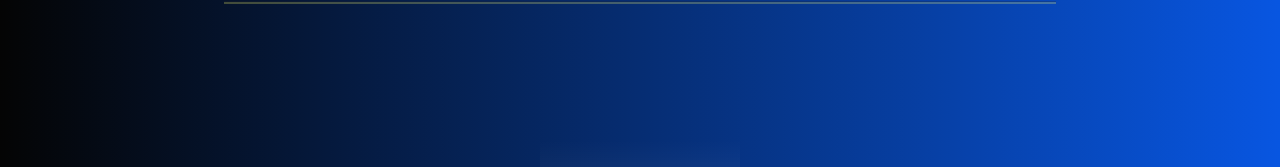
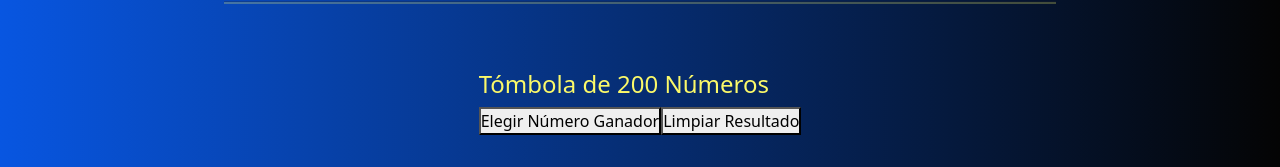
Before and after one commit to hector1489/InfluenceReact, a React (Vite) app: page / in a window 1280 px wide. Shown: the part 2139-2306 px from the top of the page. Built offline with nearby package versions, Linux system fonts and the light colour scheme.

Commit message:
axios form

```diff
--- a/package.json
+++ b/package.json
@@ -12,6 +12,7 @@
     "preview": "vite preview"
   },
   "dependencies": {
+    "axios": "^1.7.2",
     "react": "^18.2.0",
     "react-bootstrap": "^2.10.3",
     "react-dom": "^18.2.0",
--- a/src/App.css
+++ b/src/App.css
@@ -21,7 +21,7 @@
 body {
   width: 100%;
   background: var(--color-background-dark);
-  background: linear-gradient(to right, var(--color-background-dark), var(--color-background-blue));
+  background: linear-gradient(to left, var(--color-background-dark), var(--color-background-blue));
   color: var(--color-text-yellow);
   font-family: 'Roboto', sans-serif;
   margin: 0;
--- a/src/components/FormRegister/FormRegister.tsx
+++ b/src/components/FormRegister/FormRegister.tsx
@@ -1,4 +1,5 @@
 import { useState, ChangeEvent, FormEvent } from 'react'
+import axios from 'axios'
 import './FormRegister.css'
 
 interface FormData {
@@ -16,7 +17,7 @@ const FormRegister = () => {
     user_instagram: ''
   })
 
-  const [isSubmitting, setIsSubmitting] = useState(false)
+  const [isSubmitting, setIsSubmitting] = useState(false);
 
   const handleChange = (event: ChangeEvent<HTMLInputElement>) => {
     const { name, value } = event.target;
@@ -26,35 +27,30 @@ const FormRegister = () => {
     })
   }
 
-  const handleSubmit = (event: FormEvent<HTMLFormElement>) => {
+  const handleSubmit = async (event: FormEvent<HTMLFormElement>) => {
     event.preventDefault()
 
     if (!formData.user_name || !formData.user_direction || !formData.user_mail || !formData.user_instagram) {
       alert('Por favor, complete todos los campos.')
-      return;
+      return
     }
 
-    setIsSubmitting(true)
+    setIsSubmitting(true);
 
-    fetch('/API para form', {
-      method: 'POST',
-      headers: {
-        'Content-Type': 'application/json'
-      },
-      body: JSON.stringify(formData)
-    })
-      .then(response => response.json())
-      .then(result => {
-        console.log('Success:', result);
-        alert('Formulario enviado con éxito!')
-      })
-      .catch(error => {
-        console.error('Error:', error);
-        alert('Hubo un error al enviar el formulario.')
-      })
-      .finally(() => {
-        setIsSubmitting(false)
-      })
+    try {
+      const response = await axios.post('/API para form', formData, {
+        headers: {
+          'Content-Type': 'application/json'
+        }
+      });
+      console.log('Success:', response.data)
+      alert('Formulario enviado con éxito!')
+    } catch (error) {
+      console.error('Error:', error)
+      alert('Hubo un error al enviar el formulario.')
+    } finally {
+      setIsSubmitting(false);
+    }
   }
 
   return (
--- /dev/null
+++ b/src/components/LotteryTomb/LotteryTomb.css
@@ -0,0 +1,10 @@
+.tomb {
+    width: 100%;
+    height: auto;
+    display: flex;
+    justify-content: center;
+}
+
+.tomb h4 {
+    color: var(--color-text-yellow);
+}
--- /dev/null
+++ b/src/components/LotteryTomb/LotteryTomb.tsx
@@ -0,0 +1,34 @@
+import { useState } from 'react'
+import './LotteryTomb.css'
+
+const LotteryTomb = () => {
+  const [winningNumber, setWinningNumber] = useState<number | null>(null)
+
+  const handlePickWinner = () => {
+    const randomNumber = Math.floor(Math.random() * 200) + 1
+    setWinningNumber(randomNumber)
+  }
+
+  const handleClearResult = () => {
+    setWinningNumber(null);
+  }
+
+  return (
+    <div className="tomb">
+      <div>
+        <h4>Tómbola de 200 Números</h4>
+        <div>
+          <button onClick={handlePickWinner}>Elegir Número Ganador</button>
+          <button onClick={handleClearResult}>Limpiar Resultado</button>
+        </div>
+        {winningNumber !== null && (
+          <div>
+            <h4>Número Ganador: {winningNumber}</h4>
+          </div>
+        )}
+      </div>
+    </div>
+  )
+}
+
+export default LotteryTomb
--- a/src/components/index.tsx
+++ b/src/components/index.tsx
@@ -5,3 +5,4 @@ export { default as CardsTicket } from './CardsTicket/CardsTicket'
 export { default as FormRegister } from './FormRegister/FormRegister'
 export { default as PersonalDescription } from './PersonalDescription/PersonalDescription'
 export { default as SocialIcons } from './SocialIcons/SocialIcons'
+export { default as LotteryTomb } from "./LotteryTomb/LotteryTomb"
--- a/src/views/Home/Home.tsx
+++ b/src/views/Home/Home.tsx
@@ -2,6 +2,7 @@ import {
   AwardsTable,
   CardsTicket,
   Header,
+  LotteryTomb,
   PersonalDescription,
   SocialIcons,
 } from '../../components/index.tsx'
@@ -23,6 +24,7 @@ const Home = () => {
       <div className="divider">
         <hr />
       </div>
+      <LotteryTomb />
       <SocialIcons />
       <div className="container-arrow d-flex mt-2">
         <a href="#top" className='m-4'>
```
Also changed, not shown: 1 other file (tests, documents, lock files or other folders).
